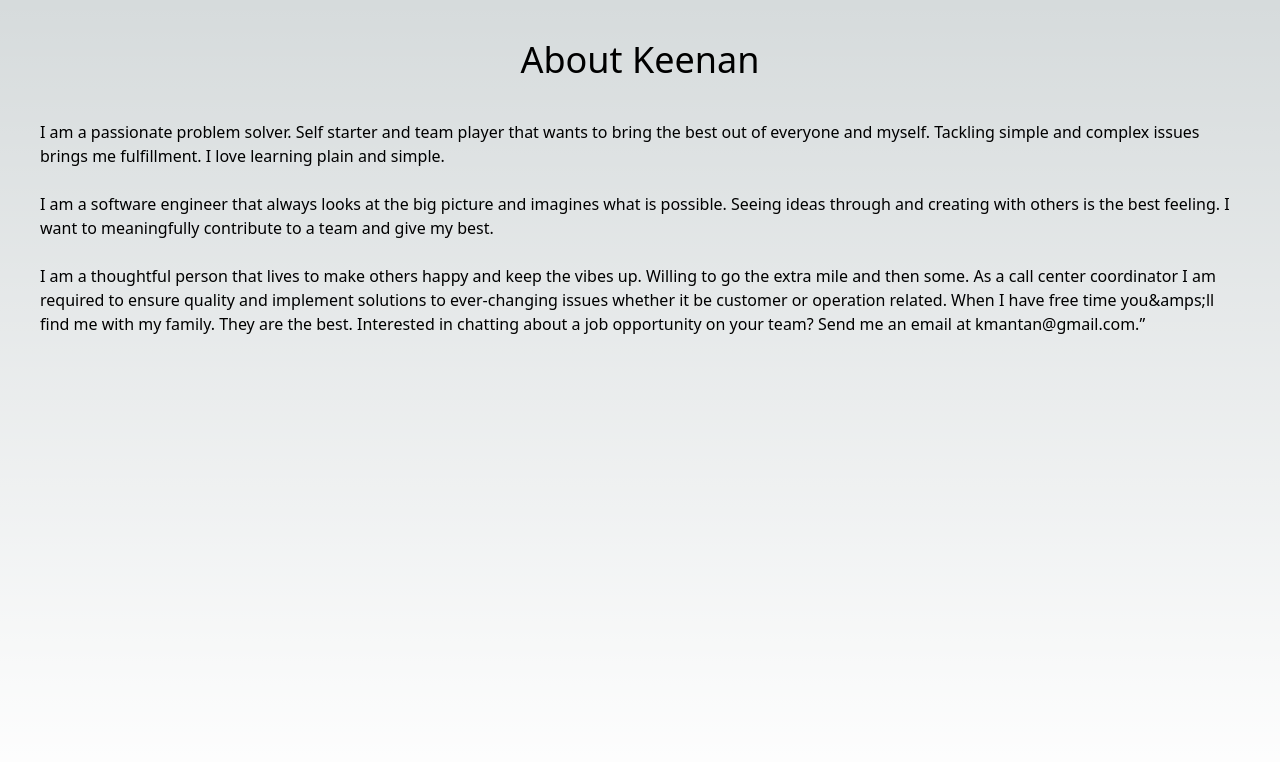
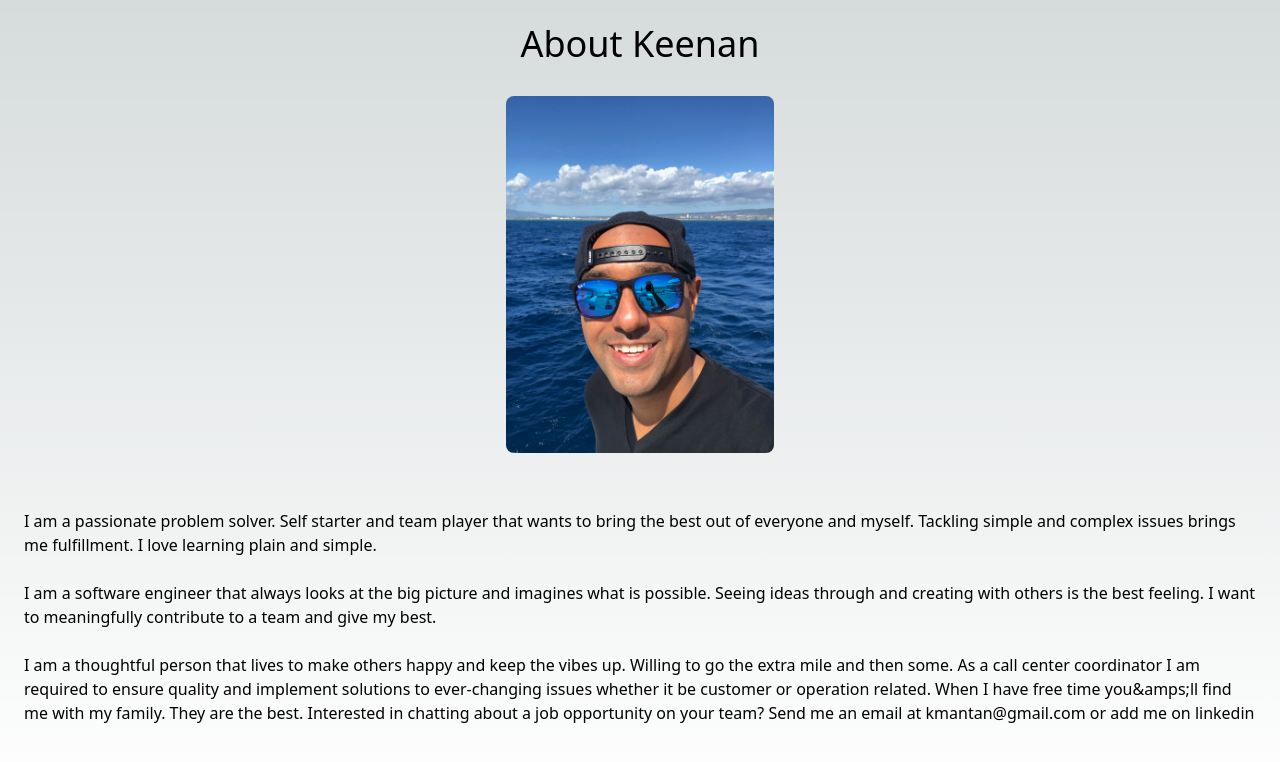
Before and after one commit to kmantan/personal-page, a Next.js app: page /content/about in a window 1280 px wide. Shown: the top 762 px of the page. Built offline with nearby package versions, Linux system fonts and the light colour scheme.

Commit message:
Added image to about section, updated website title and added minor styling to pages

```diff
--- a/src/pages/content/about.tsx
+++ b/src/pages/content/about.tsx
@@ -3,12 +3,12 @@ import Image from 'next/image';
 
 export default function About(){
   return (
-    <div className="m-10">
-      <h1 className="text-4xl text-center m-10">About Keenan</h1>
-      <div className="flex items-center justify-center">
-      {/* <Image src="/FA65480B-2C5D-4080-B375-C73B7B2E2547_4_5005_c.jpeg" alt="" width={300} height={300}/> */}
+    <div className="relative m-6 flex flex-col items-center justify-center object-cover">
+      <h1 className="text-4xl mb-4">About Keenan</h1>
+      <div className="flex items-center">
+      <Image src="/IMG_4074.jpeg" alt="" width={300} height={300} className="p-4 object-cover rounded-3xl"/>
       </div>
-      <p>I am a passionate problem solver. Self starter and team player that wants to bring the best out of everyone and myself. Tackling simple and complex issues brings me fulfillment. I love learning plain and simple.</p><br></br>
+      <p className="mt-10">I am a passionate problem solver. Self starter and team player that wants to bring the best out of everyone and myself. Tackling simple and complex issues brings me fulfillment. I love learning plain and simple.</p><br></br>
 
 <p>I am a software engineer that always looks at the big picture and imagines what is possible. Seeing ideas through and creating with others is the best feeling. I want to meaningfully contribute to a team and give my best.</p><br></br>
 
@@ -16,6 +16,6 @@ export default function About(){
 
 When I have free time you&amps;ll find me with my family. They are the best.
 
-Interested in chatting about a job opportunity on your team? Send me an email at kmantan@gmail.com.”</p></div>
+Interested in chatting about a job opportunity on your team? Send me an email at kmantan@gmail.com or add me on <a href="https://linkedin.com/in/keenanaldridge">linkedin</a></p></div>
   )
 };
--- a/src/pages/content/main.tsx
+++ b/src/pages/content/main.tsx
@@ -8,7 +8,7 @@ type MainProps = {
 
 export default function Main({setCurrent} : MainProps){
   return (
-    <div>
+    <div className="flex flex-col justify-center content-center h-full w-full">
       <h1 className="text-4xl text-center text-m-10 w-100">
         {`Hi, I'm Keenan Aldridge.`}
         <div className="flex flex-row justify-center align-center">
--- a/src/pages/content/resume.tsx
+++ b/src/pages/content/resume.tsx
@@ -2,7 +2,7 @@ import { useState } from "react";
 
 export default function Resume(){
   return (
-    <div className="resume bg-white m-10 h-5/6 w-full">
+    <div className="resume bg-white m-0 h-5/6 w-full">
       <div className="m-10">
         <h1 className="text-black text-4xl font-bold mb-4">Keenan Aldridge</h1>
         <p>Aiea, Hawaii (Open to Remote) | (404) 576-8138 | kmantan@gmail.com</p>
--- a/src/pages/index.tsx
+++ b/src/pages/index.tsx
@@ -14,11 +14,11 @@ export default function Home() {
   return (
     <>
       <Head>
-        <title>{`Keenan's Personal Page`}</title>
+        <title>{`Keenan Aldridge | Full-Stack Software Engineer, Developer, Javascript, React, Coordinator`}</title>
         <link rel="icon" href="/favicon.ico" />
       </Head>
       <NavBar currentView={currentView} setCurrent={setCurrent}/>
-      <div className="flex h-screen items-center justify-center">
+      <div className="h-screen w-screen m-0">
       {currentView === 'Main' ? <Main setCurrent={setCurrent}/> : null}
       {currentView === 'About' ? <About /> : null}
       {currentView === 'Resume' ? <Resume /> : null}
--- a/src/styles/globals.css
+++ b/src/styles/globals.css
@@ -162,8 +162,10 @@ h2 {
 .resume {
   height: 100vh;
   width: 100wh;
+  min-width: 720px;
   max-width: 1080px;
   max-height: 1920px;
+  overflow-x: scroll;
   overflow-y: scroll;
   color: black;
 }
```
Also changed, not shown: public/IMG_4074.jpeg (added).
